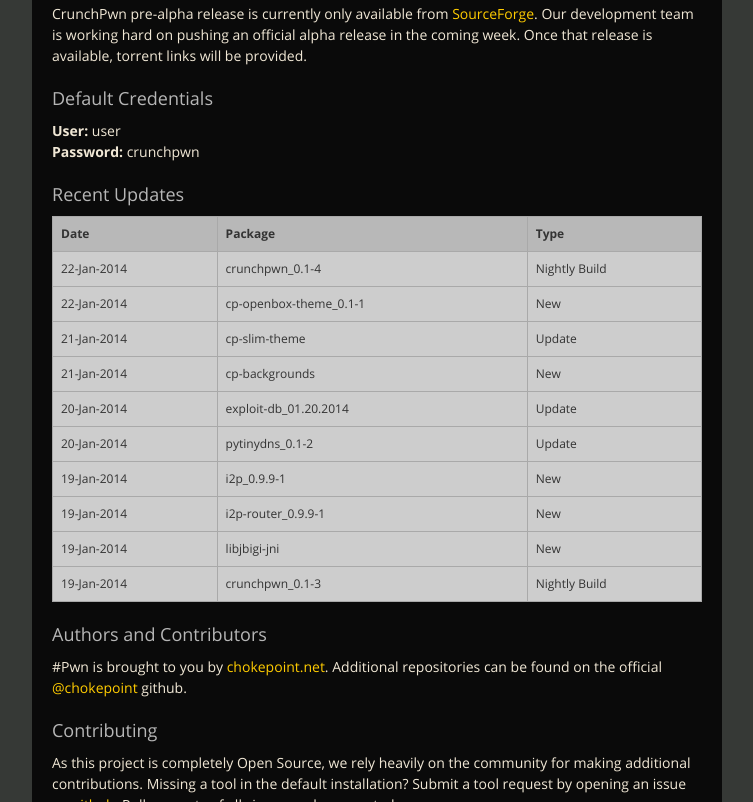
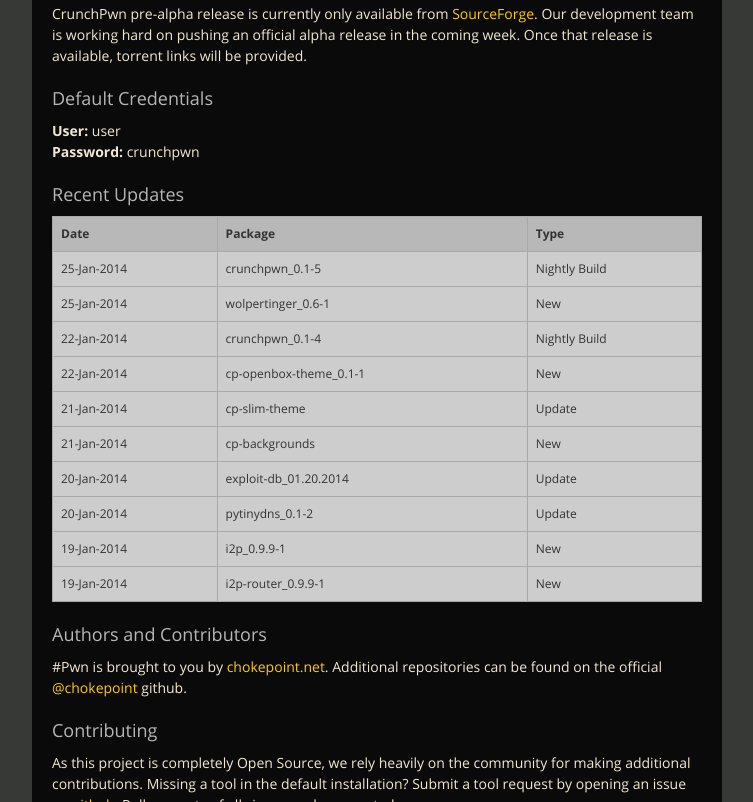
Before and after one commit to chokepoint/chokepoint.github.io, a plain HTML site: page index.html in a window 1280 px wide. Shown: the part 506-1308 px from the top of the page, without its empty margins (263-1016 px from the left). Drawn offline with nearby package versions, Linux system fonts and the light colour scheme.

Commit message:
Added updates to table

```diff
--- a/index.html
+++ b/index.html
@@ -71,6 +71,8 @@
 <h3>Recent Updates</h3>
 <table class="tftable" border="1">
 <tr><th><strong>Date</strong></th><th><strong>Package</strong></th><th><strong>Type</strong></th></tr>
+<tr><td>25-Jan-2014</td><td>crunchpwn_0.1-5</td><td>Nightly Build</td></tr>
+<tr><td>25-Jan-2014</td><td>wolpertinger_0.6-1</td><td>New</td></tr>
 <tr><td>22-Jan-2014</td><td>crunchpwn_0.1-4</td><td>Nightly Build</td></tr>
 <tr><td>22-Jan-2014</td><td>cp-openbox-theme_0.1-1</td><td>New</td></td></tr>
 <tr><td>21-Jan-2014</td><td>cp-slim-theme</td><td>Update</td></tr>
@@ -79,8 +81,6 @@
 <tr><td>20-Jan-2014</td><td>pytinydns_0.1-2</td><td>Update</td></td></tr>
 <tr><td>19-Jan-2014</td><td>i2p_0.9.9-1</td><td>New</td></td></tr>
 <tr><td>19-Jan-2014</td><td>i2p-router_0.9.9-1</td><td>New</td></td></tr>
-<tr><td>19-Jan-2014</td><td>libjbigi-jni</td><td>New</td></td></tr>
-<tr><td>19-Jan-2014</td><td>crunchpwn_0.1-3</td><td>Nightly Build</td></td></tr>
 </table>
 
 <h3>
```
